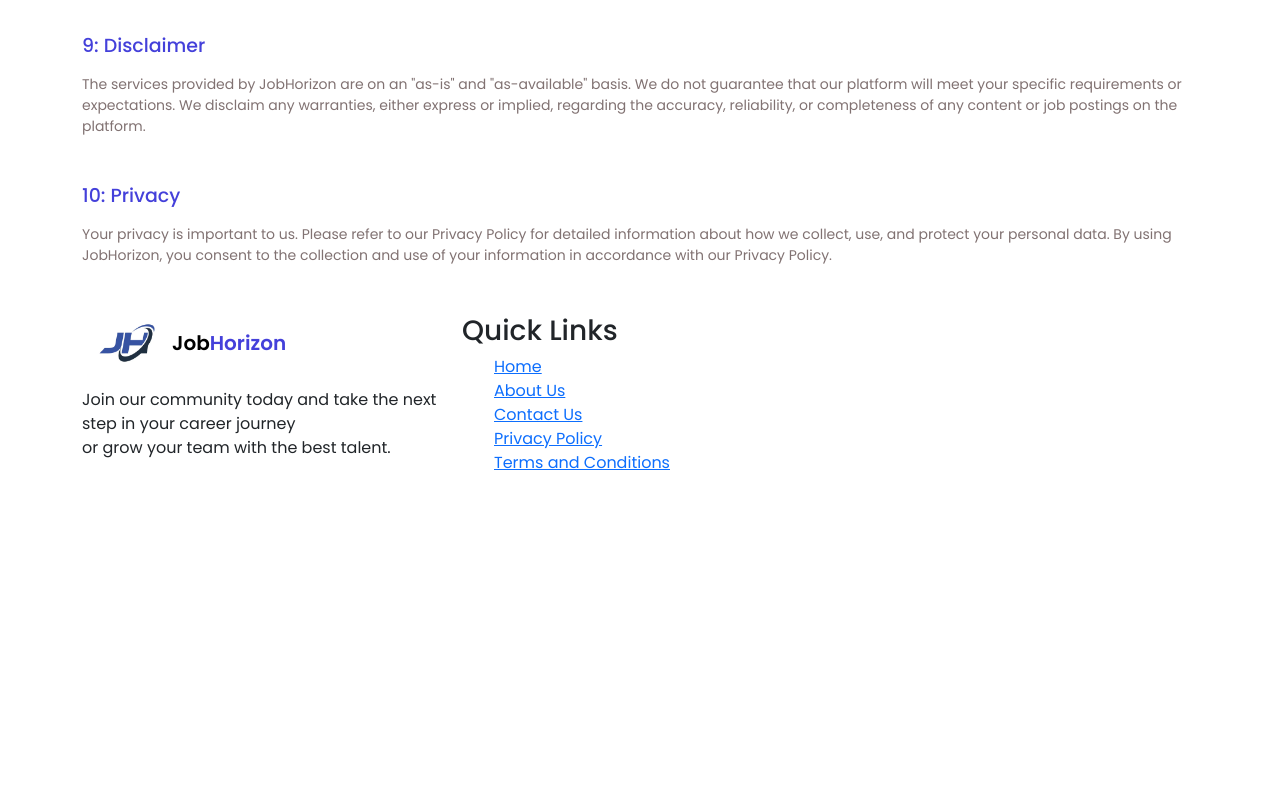
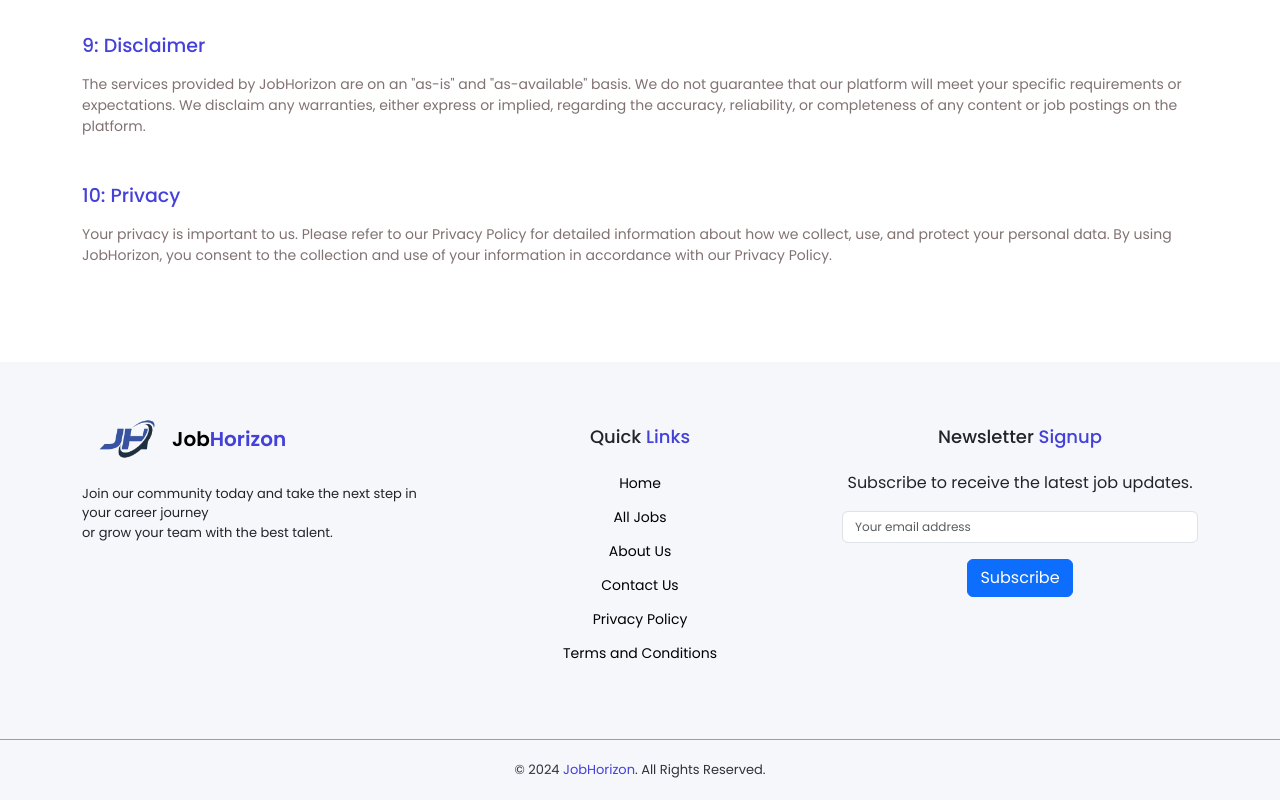
Before and after one commit to aqibali100/JobHorizone, a React (Create React App) app: page /terms-and-conditions in a window 1280 px wide. Shown: the part 1991-2791 px from the top of the page. Before the commit the page ends 2482 px from the top, so only its background shows below. Built offline with nearby package versions, Linux system fonts and the light colour scheme.

Commit message:
add footer

```diff
--- a/src/assets/styles/Footer.css
+++ b/src/assets/styles/Footer.css
@@ -1,6 +1,7 @@
 .copyright-bg {
     background-color: #f5f7fb;
     padding: 20px 0px;
+    border-top: 1px solid #9696d7;
 }
 
 .copyright-text p {
@@ -21,7 +22,12 @@
 .logo-img img {
     width: 100%;
 }
-.footer-logo{
+
+.footer-bg {
+    background-color: #f5f7fb;
+}
+
+.footer-logo {
     display: flex;
     align-items: center;
 }
@@ -40,3 +46,40 @@
     text-decoration: none;
     color: black;
 }
+
+.footer-link ul li a {
+    text-decoration: none;
+    color: black;
+    transition: all 0.3s ease;
+    font-size: 14px;
+}
+
+.footer-link ul li a:hover {
+    color: #4440da;
+    padding-left: 10px;
+}
+
+.footer-link ul {
+    padding: 0px;
+}
+
+.footer-link ul li {
+    padding-bottom: 10px;
+}
+
+.footer-title h3 {
+    font-size: 18px;
+    margin: 0px;
+}
+
+.footer-title h3 span {
+    color: #4440da;
+}
+
+.footer-text p {
+    font-size: 13px;
+    margin: 0px;
+}
+.newsletter form input{
+    font-size: 12px;
+}
--- a/src/components/layout/Footer.js
+++ b/src/components/layout/Footer.js
@@ -1,16 +1,16 @@
 import React from 'react';
 import '../../assets/styles/Footer.css';
 import { Link } from 'react-router-dom';
-import logo from '../../assets/images/logo.jpg';
+import logo from '../../assets/images/logo.png';
 
 const Footer = () => {
     const currentYear = new Date().getFullYear();
     return (
         <>
-            <div class="footer-bg">
+            <div class="footer-bg mt-5 pt-5">
                 <div class="container">
-                    <div class="row">
-                        <div class="col-lg-4 col-md-6">
+                    <div class="row d-flex justify-content-center">
+                        <div class="col-lg-4 col-md-6 mb-5">
                             <div class="footer-logo">
                                 <Link to='/'><div className="logo-img">
                                     <img src={logo} alt='logo'></img>
@@ -21,24 +21,37 @@ const Footer = () => {
                                 <p>Join our community today and take the next step in your career journey<br></br> or grow your team with the best talent.</p>
                             </div>
                         </div>
-                        <div class="col-lg-4 col-md-6">
+                        <div class="col-lg-4 col-md-6 pt-3 text-center mb-5">
                             <div class="footer-title">
-                                <h3>Quick Links</h3>
+                                <h3>Quick <span>Links</span></h3>
                             </div>
-                            <div class="footer-link">
+                            <div class="footer-link mt-4">
                                 <ul>
                                     <li><Link to='/'>Home</Link></li>
-                                    <li><Link to='/about'>About Us</Link></li>
-                                    <li><Link to='/contact'>Contact Us</Link></li>
-                                    <li><Link to='/policy'>Privacy Policy</Link></li>
-                                    <li><Link to='/terms'>Terms and Conditions</Link></li>
+                                    <li><Link to='/all-jobs'>All Jobs</Link></li>
+                                    <li><Link to='/about-us'>About Us</Link></li>
+                                    <li><Link to='/contact-us'>Contact Us</Link></li>
+                                    <li><Link to='/privacy-policy'>Privacy Policy</Link></li>
+                                    <li><Link to='/terms-and-conditions'>Terms and Conditions</Link></li>
                                 </ul>
+                            </div>
+                        </div>
+                        <div class="col-lg-4 col-md-6 pt-3 text-center mb-5">
+                            <div class="footer-title">
+                                <h3>Newsletter <span>Signup</span></h3>
+                            </div>
+                            <div class="newsletter mt-4">
+                                <p>Subscribe to receive the latest job updates.</p>
+                                <form>
+                                    <input type="email" placeholder="Your email address"required class="form-control mb-3" />
+                                    <button type="submit" class="btn btn-primary">Subscribe</button>
+                                </form>
                             </div>
                         </div>
                     </div>
                 </div>
             </div>
-            {/* <div className="copyright-bg">
+            <div className="copyright-bg">
                 <div className="container">
                     <div className="row">
                         <div className="col">
@@ -50,7 +63,7 @@ const Footer = () => {
                         </div>
                     </div>
                 </div>
-            </div> */}
+            </div>
         </>
     );
 }
```
Also changed, not shown: src/assets/images/logo.png (added).
